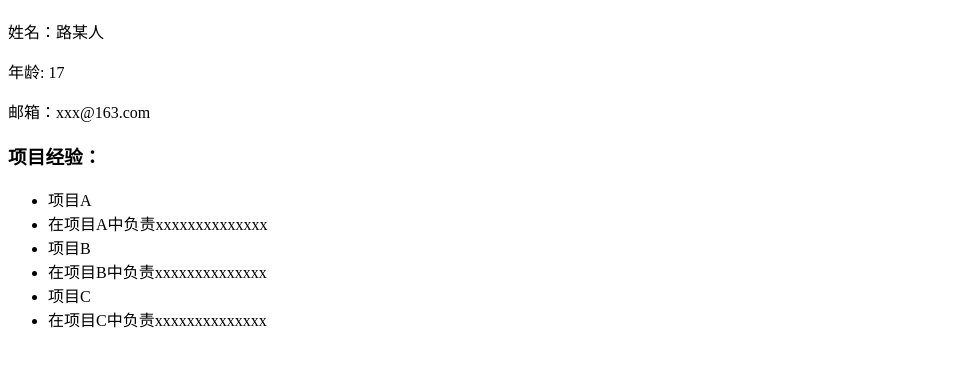
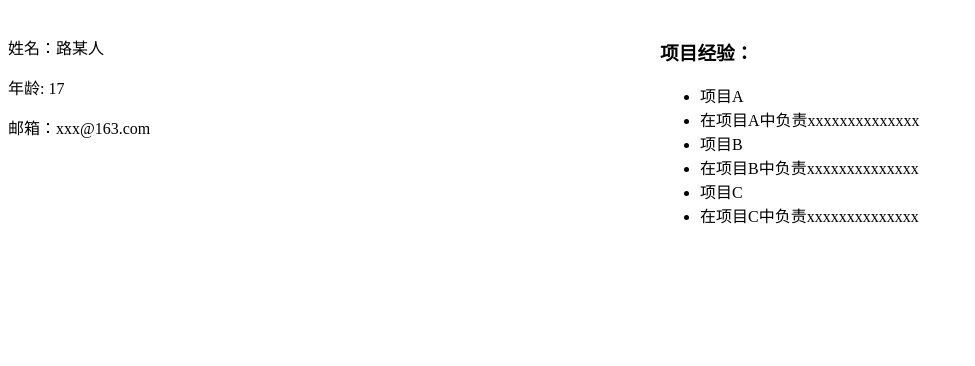
Before and after one commit to jeffierw/Baiduife2018, a plain HTML site: page Day2/index.html in a window 1280 px wide. Shown: the part 70-436 px from the top of the page, without its empty margins (0-975 px from the left). Drawn offline with Linux system fonts and the light colour scheme.

Commit message:
add style

```diff
--- a/Day2/index.html
+++ b/Day2/index.html
@@ -9,12 +9,12 @@
 </head>
 <body>
     <h1>个人简历</h1>
-    <div>
+    <div class="container">
         <p>姓名：<span>路某人</span></p>
         <p>年龄: <span>17</span></p>
         <p>邮箱：<span>xxx@163.com</span></p>
     </div>
-    <div>
+    <div class="sidebar">
         <h3>项目经验：</h3>
         <ul>
             <li>项目A</li>
@@ -24,7 +24,6 @@
             <li>项目C</li>
             <li>在项目C中负责xxxxxxxxxxxxxx</li>
         </ul>
-
     </div>
 </body>
 </html>
--- a/Day2/style.css
+++ b/Day2/style.css
@@ -1,9 +1,11 @@
+
+
 h1{
     text-align: center;
 }
 .container{
     float:left;
-    width: 100px;
+    width: 50%;
     margin-right: 20px;
 }
 .sidebar{
```
